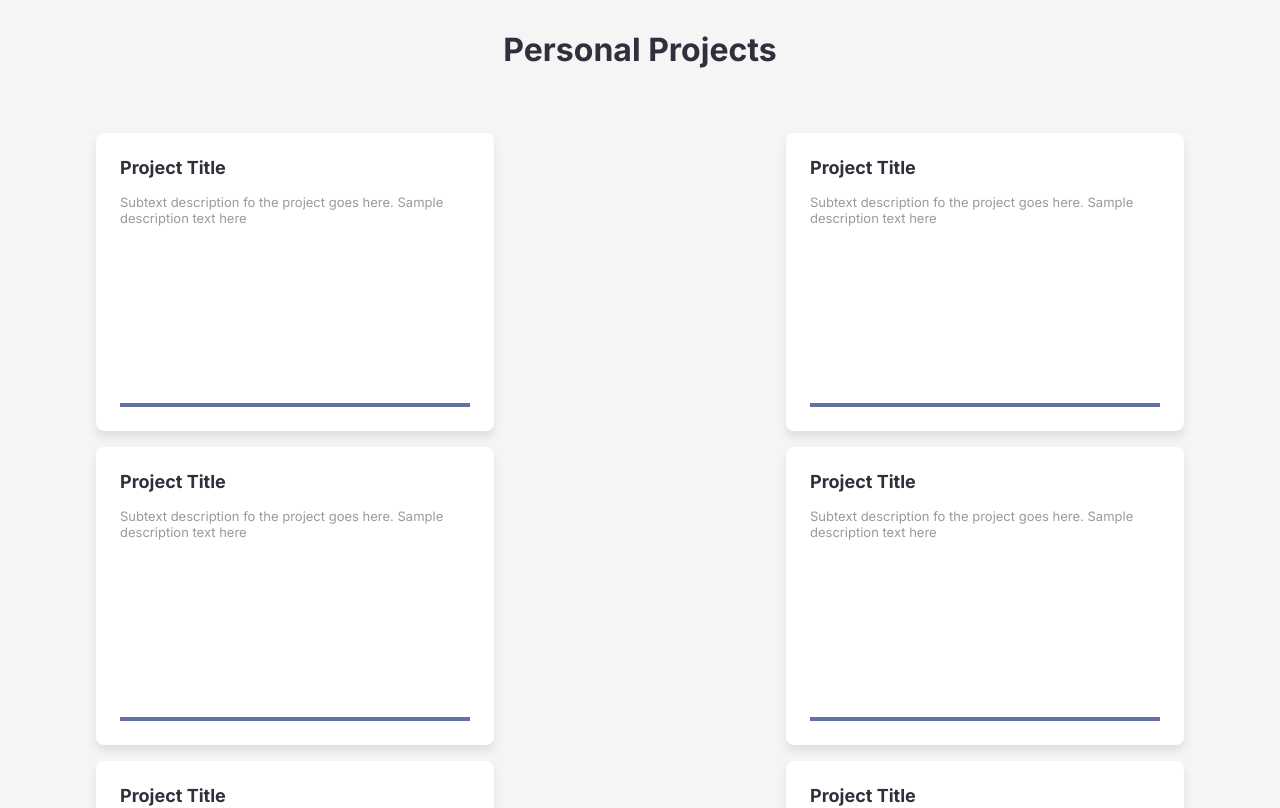
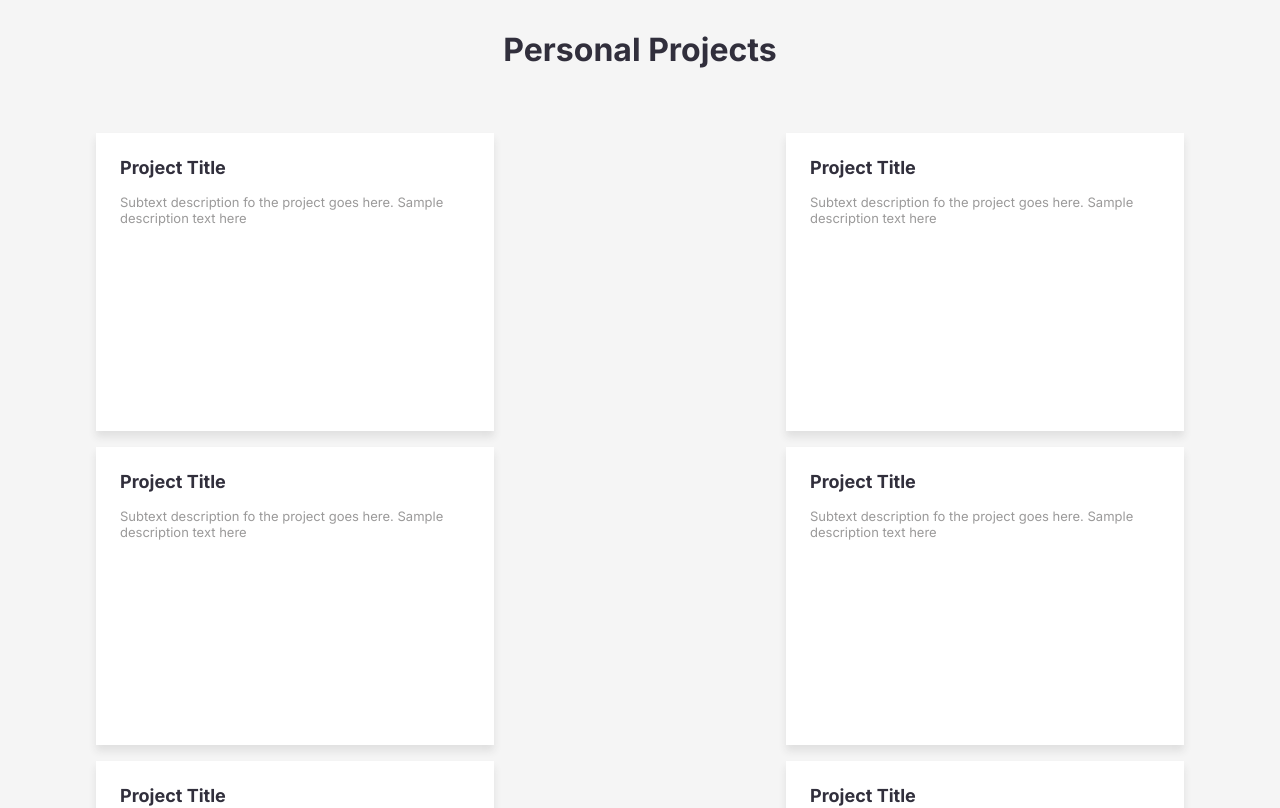
Before and after one commit to dlea8/darrin-website, a React (Create React App) app: page / in a window 1280 px wide. Shown: the part 1420-2228 px from the top of the page. Built offline with nearby package versions, Linux system fonts and the light colour scheme.

Commit message:
added animating border on project card

```diff
--- a/src/ProjectsSection/projectCardNew.js
+++ b/src/ProjectsSection/projectCardNew.js
@@ -2,7 +2,7 @@ import "./projectStyles.css";
 
 export default function ProjectCardNew(props) {
     return (
-        <div className="new-project-card-container">
+        <div className="new-project-card-container hover-border">
             <div className="new-project-card-text-container">
                 <label className="new-project-card-title">Project Title</label>
                 <label className="new-project-card-subtitle">
@@ -13,7 +13,7 @@ export default function ProjectCardNew(props) {
                     probably want it consistent with the navbar style */}
                 {/* Maybe a small image or logo here as well? */}
                 <div className="spacer"></div>
-                <div className="new-project-card-accent-line"></div>
+                {/* <div className="new-project-card-accent-line"></div> */}
             </div>
 
         </div>
--- a/src/ProjectsSection/projectStyles.css
+++ b/src/ProjectsSection/projectStyles.css
@@ -88,7 +88,7 @@
 
 .new-project-card-container {
     background-color: var(--color-bg-primary);
-    border-radius: var(--border-radius-standard);
+    /* border-radius: var(--border-radius-standard); */
 
     padding: 24px;
 
@@ -98,6 +98,7 @@
     width: 1rem;
 
     box-shadow: 0px 6px 8px 0px rgba(44, 44, 44, 0.1);
+    /* border-bottom: 4px solid var(--color-primary); */
 
 }
 
@@ -138,3 +139,27 @@
     background-color: var(--color-primary);
     justify-self: flex-end;
 }
+
+.hover-border {
+  position: relative;
+  display: inline-block;
+}
+
+/* the animated "border" */
+.hover-border::after {
+  content: "";
+  position: absolute;
+  left: 0;
+  bottom: 0;
+  height: 4px;
+  width: 100%;
+  background-color: var(--color-primary);
+
+  transform: scaleX(0);
+  transform-origin: left;
+  transition: transform var(--animate-time) ease;
+}
+
+.hover-border:hover::after {
+  transform: scaleX(1);
+}
--- a/src/index.css
+++ b/src/index.css
@@ -29,5 +29,7 @@ code {
 
   --content-max-width: 1250px;
 
-  --section-padding: 64px
+  --section-padding: 64px;
+
+  --animate-time: 300ms;
 }
```
